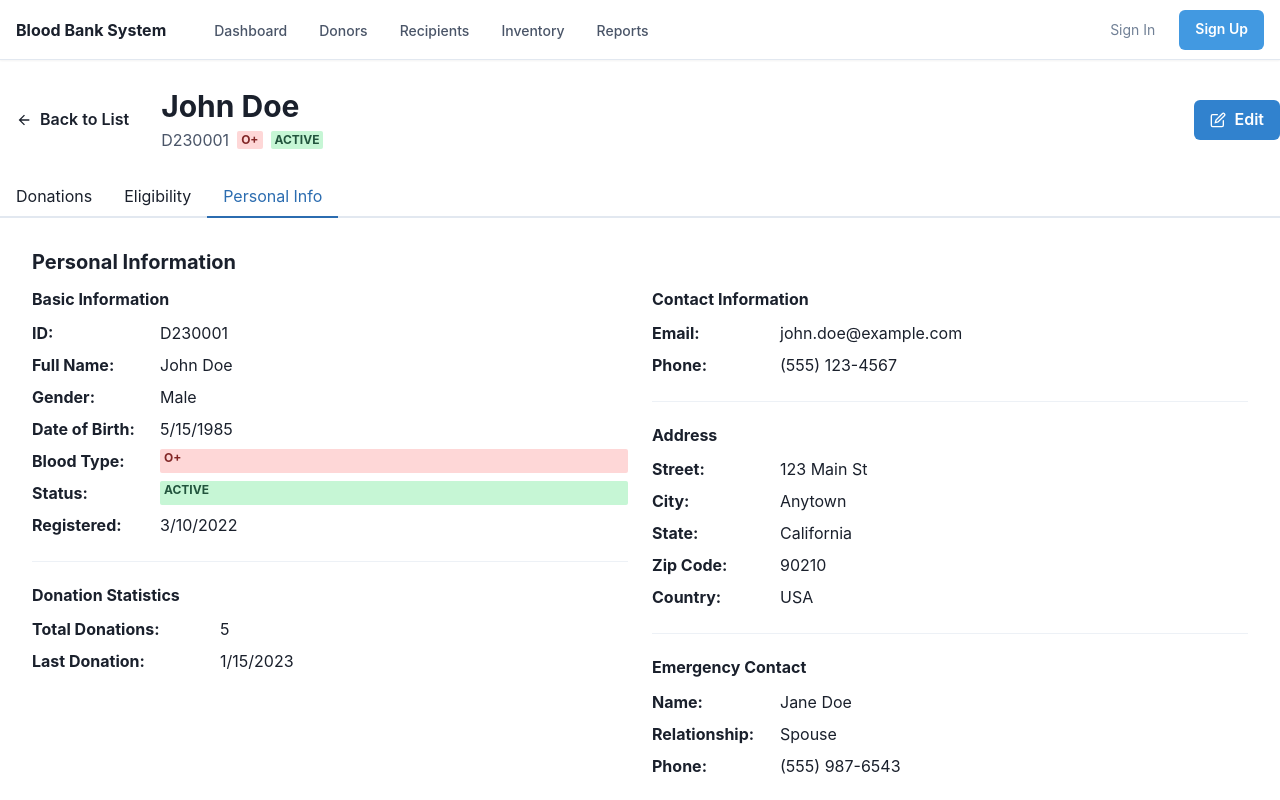
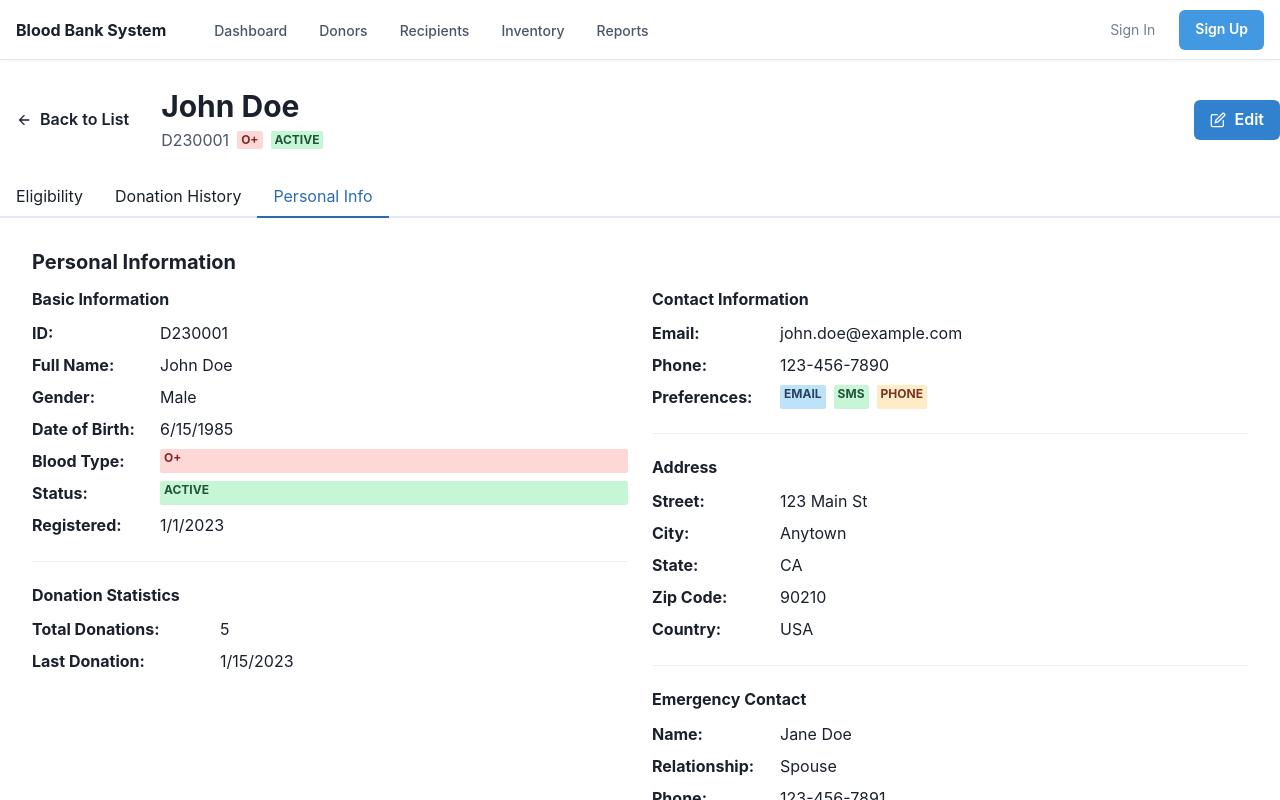
Before and after one commit to mvonombogho/mwm-blood-bank-project, a Next.js app: page /donors/1 in a window 1280 px wide. Both pictures are taken after a click on the tab "Personal Info". Shown: the top 800 px of the page. Built offline with nearby package versions, Linux system fonts and the light colour scheme.

Commit message:
Add donor details page

```diff
--- a/pages/donors/[id].js
+++ b/pages/donors/[id].js
@@ -39,8 +39,7 @@ const DonorDetailsPage = () => {
   const fetchDonor = async () => {
     try {
       setLoading(true);
-
-      // In a real implementation, this would be an API call to fetch donor:
+      // In a real implementation, this would be a fetch to an actual API:
       // const response = await fetch(`/api/donors/${id}`);
       // if (!response.ok) {
       //   throw new Error('Failed to fetch donor details');
@@ -48,31 +47,31 @@ const DonorDetailsPage = () => {
       // const data = await response.json();
       // setDonor(data.data);
 
-      // Mock data for development
+      // For now, simulate with mock data
       const mockDonor = {
         _id: id,
         donorId: 'D230001',
         firstName: 'John',
         lastName: 'Doe',
         gender: 'Male',
-        dateOfBirth: new Date('1985-05-15').toISOString(),
+        dateOfBirth: new Date('1985-06-15').toISOString(),
         bloodType: 'O+',
         email: 'john.doe@example.com',
-        phone: '(555) 123-4567',
+        phone: '123-456-7890',
         address: {
           street: '123 Main St',
           city: 'Anytown',
-          state: 'California',
+          state: 'CA',
           zipCode: '90210',
           country: 'USA'
         },
         emergencyContact: {
           name: 'Jane Doe',
           relationship: 'Spouse',
-          phone: '(555) 987-6543'
+          phone: '123-456-7891'
         },
         status: 'Active',
-        registrationDate: new Date('2022-03-10').toISOString(),
+        registrationDate: new Date('2023-01-01').toISOString(),
         lastDonationDate: new Date('2023-01-15').toISOString(),
         donationCount: 5,
         communicationPreferences: {
@@ -89,7 +88,6 @@ const DonorDetailsPage = () => {
         setDonor(mockDonor);
         setLoading(false);
       }, 500);
-
     } catch (error) {
       setError(error.message);
       toast({
@@ -166,17 +164,17 @@ const DonorDetailsPage = () => {
       ) : donor ? (
         <Tabs colorScheme="blue">
           <TabList>
-            <Tab>Donations</Tab>
             <Tab>Eligibility</Tab>
+            <Tab>Donation History</Tab>
             <Tab>Personal Info</Tab>
           </TabList>
 
           <TabPanels>
             <TabPanel>
-              <DonationHistoryView donorId={id} />
+              <EligibilityCheckView donorId={id} />
             </TabPanel>
             <TabPanel>
-              <EligibilityCheckView donorId={id} />
+              <DonationHistoryView donorId={id} />
             </TabPanel>
             <TabPanel>
               <Box p={4}>
@@ -223,7 +221,7 @@ const DonorDetailsPage = () => {
                         <Text>
                           {donor.lastDonationDate
                             ? new Date(donor.lastDonationDate).toLocaleDateString()
-                            : 'None'}
+                            : 'Never'}
                         </Text>
                       </Grid>
                     </Box>
@@ -238,6 +236,22 @@ const DonorDetailsPage = () => {
 
                         <Text fontWeight="bold">Phone:</Text>
                         <Text>{donor.phone}</Text>
+
+                        <Text fontWeight="bold">Preferences:</Text>
+                        <Flex gap={2} wrap="wrap">
+                          {donor.communicationPreferences?.email && (
+                            <Badge colorScheme="blue">Email</Badge>
+                          )}
+                          {donor.communicationPreferences?.sms && (
+                            <Badge colorScheme="green">SMS</Badge>
+                          )}
+                          {donor.communicationPreferences?.phone && (
+                            <Badge colorScheme="orange">Phone</Badge>
+                          )}
+                          {donor.communicationPreferences?.post && (
+                            <Badge colorScheme="purple">Post</Badge>
+                          )}
+                        </Flex>
                       </Grid>
                     </Box>
 
@@ -281,26 +295,6 @@ const DonorDetailsPage = () => {
                   </GridItem>
                 </Grid>
 
-                <Divider my={6} />
-
-                <Box>
-                  <Heading size="sm" mb={3}>Communication Preferences</Heading>
-                  <Flex gap={4} wrap="wrap">
-                    <Badge colorScheme={donor.communicationPreferences.email ? 'green' : 'gray'}>
-                      Email: {donor.communicationPreferences.email ? 'Yes' : 'No'}
-                    </Badge>
-                    <Badge colorScheme={donor.communicationPreferences.sms ? 'green' : 'gray'}>
-                      SMS: {donor.communicationPreferences.sms ? 'Yes' : 'No'}
-                    </Badge>
-                    <Badge colorScheme={donor.communicationPreferences.phone ? 'green' : 'gray'}>
-                      Phone: {donor.communicationPreferences.phone ? 'Yes' : 'No'}
-                    </Badge>
-                    <Badge colorScheme={donor.communicationPreferences.post ? 'green' : 'gray'}>
-                      Postal Mail: {donor.communicationPreferences.post ? 'Yes' : 'No'}
-                    </Badge>
-                  </Flex>
-                </Box>
-
                 {donor.notes && (
                   <Box mt={6}>
                     <Heading size="sm" mb={3}>Notes</Heading>
```
